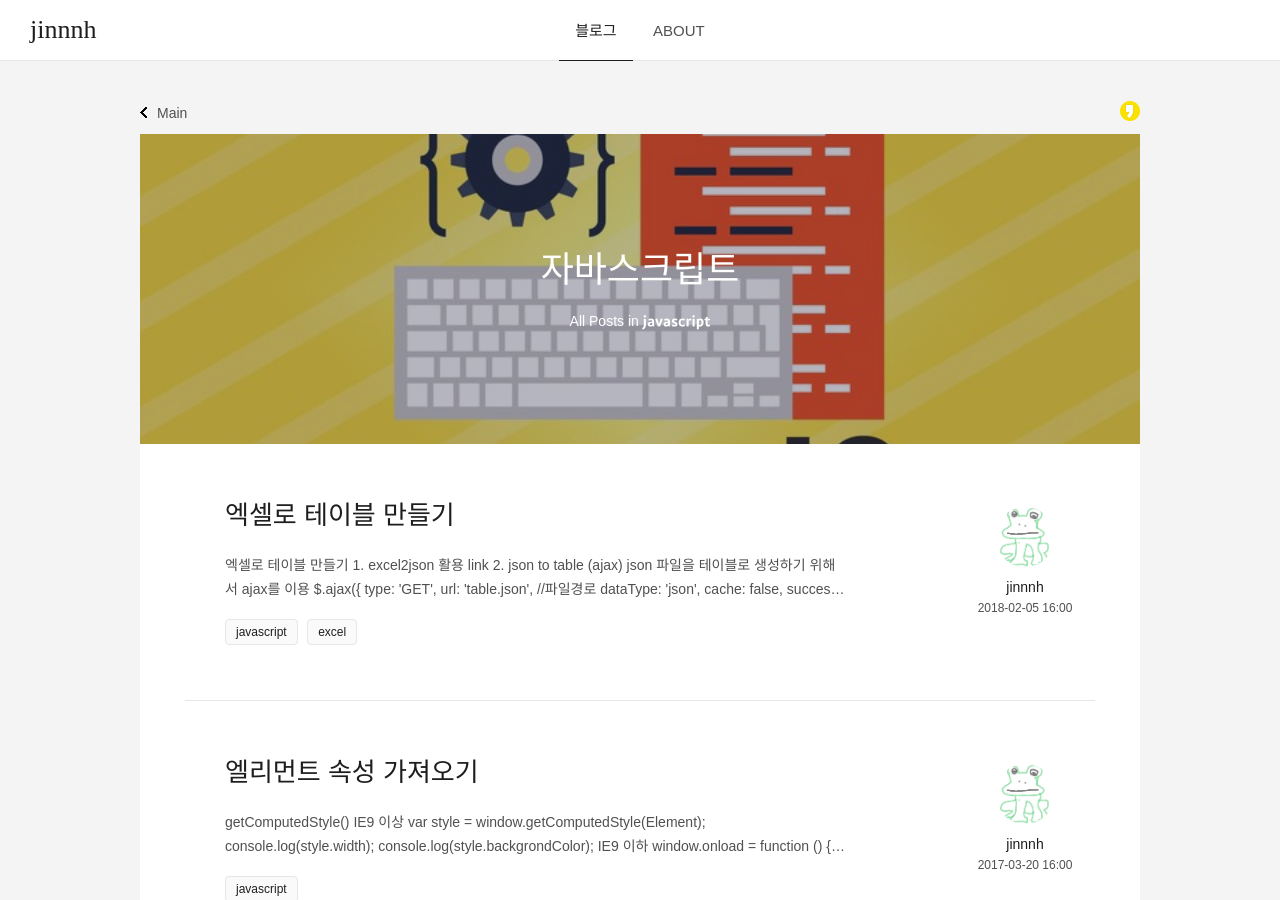
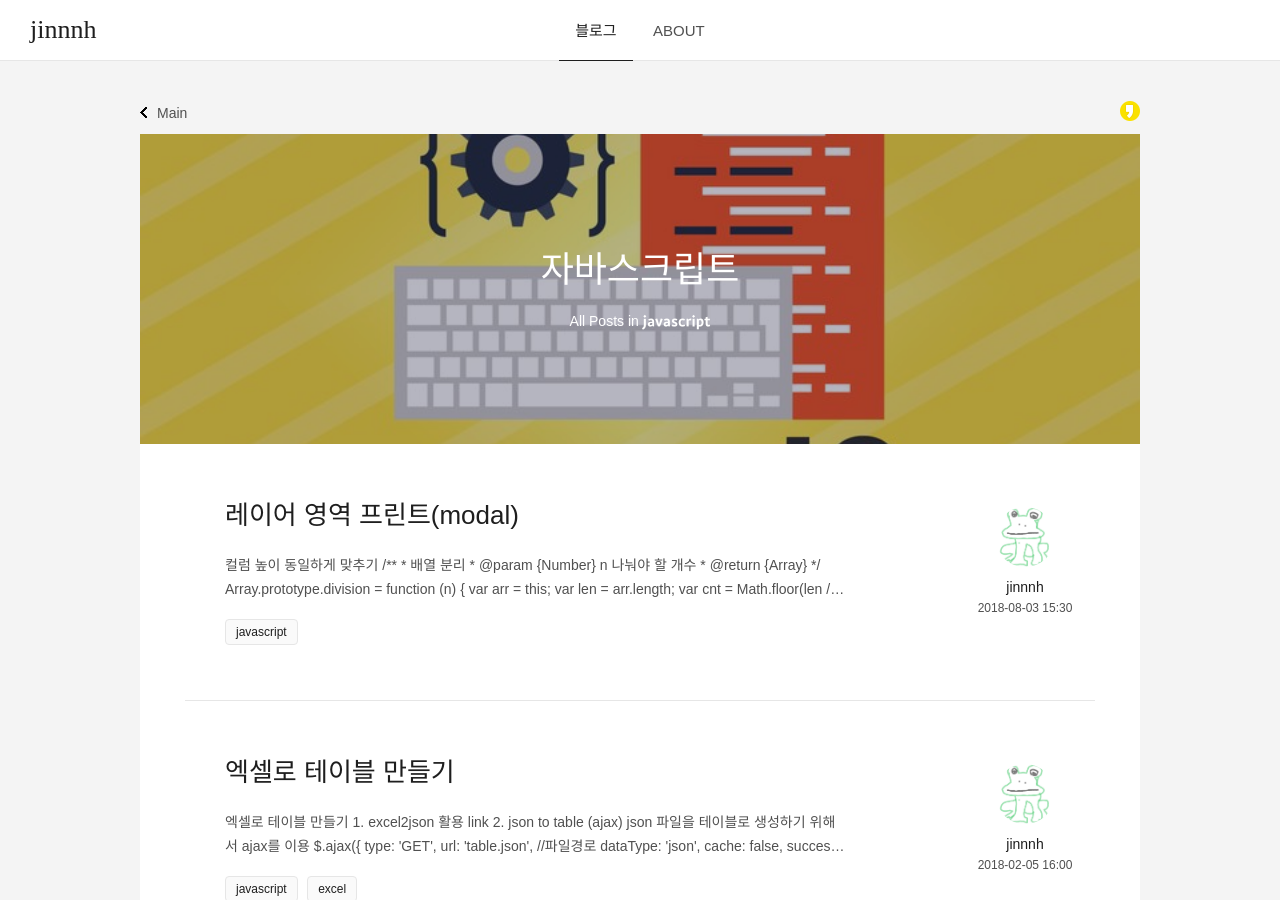
Before and after one commit to gutmate/gutmate.github.com, a Jekyll site: the page built from _tags/javascript.md, in a window 1280 px wide and 900 px high. Built offline with Jekyll 4.4.1, drawn with Linux system fonts in a browser that asks for light colours; some web fonts are replaced.

```diff
--- a/_posts/2018-08-03-js-equal-column.md
+++ b/_posts/2018-08-03-js-equal-column.md
@@ -2,10 +2,9 @@
 layout: post
 title: '레이어 영역 프린트(modal)'
 author: jinnnh
-date: '2018-06-28 14:00'
+date: '2018-08-03 15:30'
 tags:
-  - print
-  - modal
+  - javascript
 ---
 
 ### 컬럼 높이 동일하게 맞추기
```
